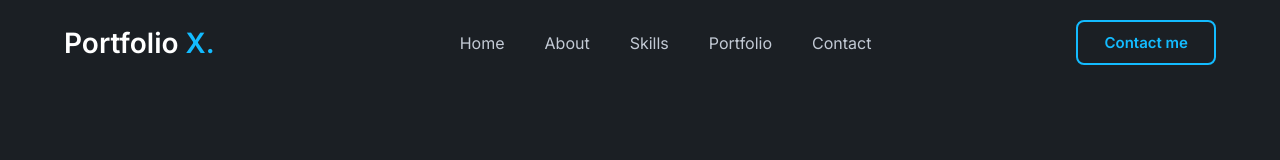
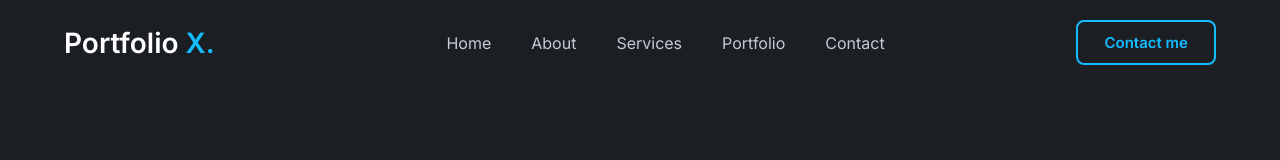
Before and after one commit to ManulBandara/manul-portfolio, a plain HTML site: page index.html in a window 1280 px wide. Shown: the top 160 px of the page. Drawn offline with nearby package versions, Linux system fonts and the light colour scheme; some icons are missing; files whose address does not match are found by name.

Commit message:
chane services

```diff
--- a/index.html
+++ b/index.html
@@ -36,7 +36,7 @@
             <ul class="navlist">
                 <li><a href="#home">Home</a></li>
                 <li><a href="#about">About</a></li>
-                <li><a href="#skills">Skills</a></li>
+                <li><a href="#Services">Services</a></li>
                 <li><a href="#portfolio">Portfolio</a></li>
                 <li><a href="#contact">Contact</a></li>
             </ul>
```
